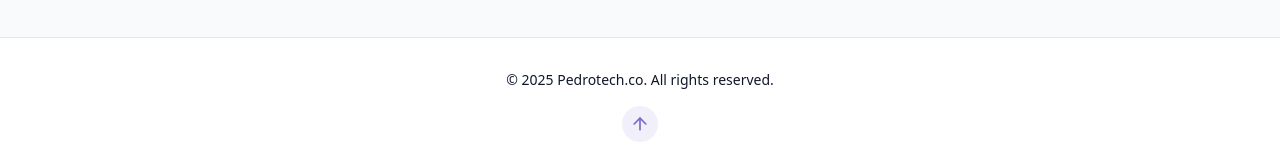
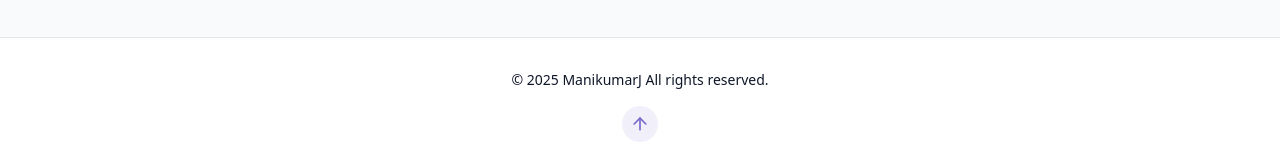
Before and after one commit to ManikumarJ/Portfolio-, a React (Vite) app: page / in a window 1280 px wide. Shown: the part 4267-4427 px from the top of the page. Built offline with nearby package versions, Linux system fonts and the light colour scheme.

Commit message:
26-05-25

```diff
--- a/src/components/Footer.jsx
+++ b/src/components/Footer.jsx
@@ -24,7 +24,7 @@ export const Footer = () => {
     <footer className="py-8 px-4 bg-card border-t border-border mt-12">
       <div className="flex flex-col items-center justify-center gap-4">
         <p className="text-sm text-muted-foreground text-center">
-          &copy; {new Date().getFullYear()} Pedrotech.co. All rights reserved.
+          &copy; {new Date().getFullYear()} ManikumarJ All rights reserved.
         </p>
         <a
           href="#hero"
```
